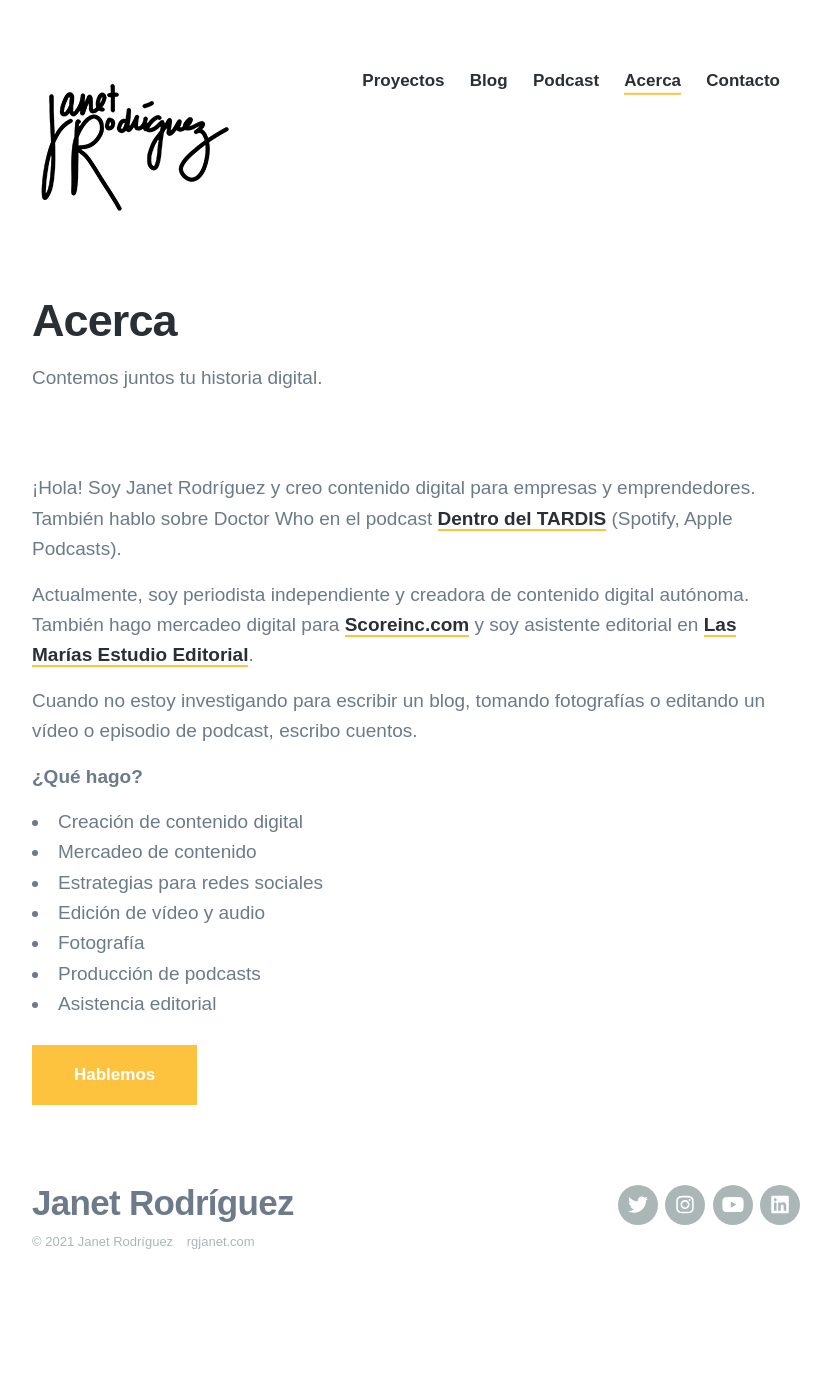
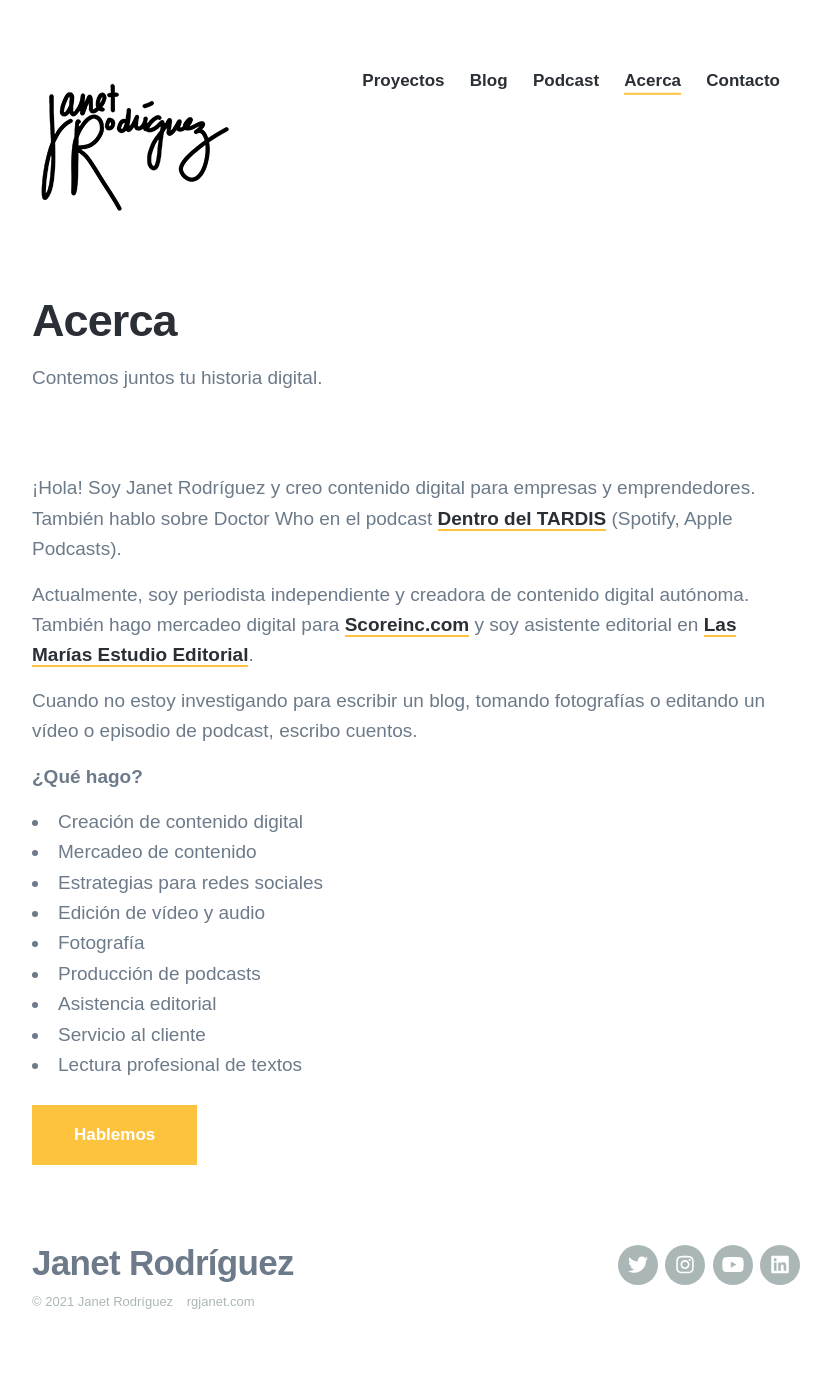
Before and after one commit to rgjanet/rgjanet.github.io, a Jekyll site: the page built from _pages/acerca.md, in a window 1280 px wide. Shown: the whole page, without its empty margins (224-1055 px from the left). Built offline with Jekyll 4.4.1, drawn with Linux system fonts in a browser that asks for light colours; nearby versions of some CDN libraries; some web fonts are replaced; before the commit the page ends 1328 px from its top, so only the background shows below that.

Commit message:
Update acerca.md

```diff
--- a/_pages/acerca.md
+++ b/_pages/acerca.md
@@ -20,5 +20,7 @@ Cuando no estoy investigando para escribir un blog, tomando fotografías o edita
 * Fotografía
 * Producción de podcasts
 * Asistencia editorial
+* Servicio al cliente
+* Lectura profesional de textos
 
 <a href="mailto:janet@rgjanet.com" class="button button--large">Hablemos</a>
```
